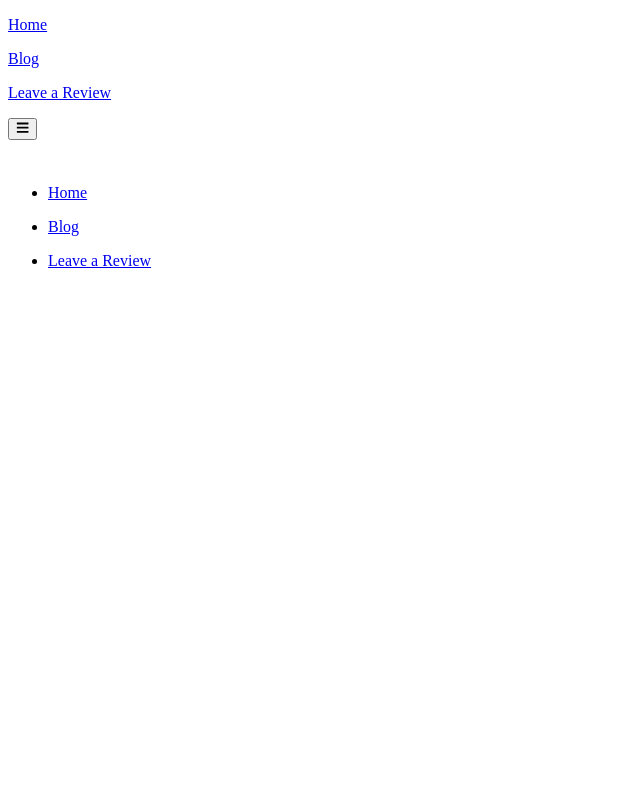
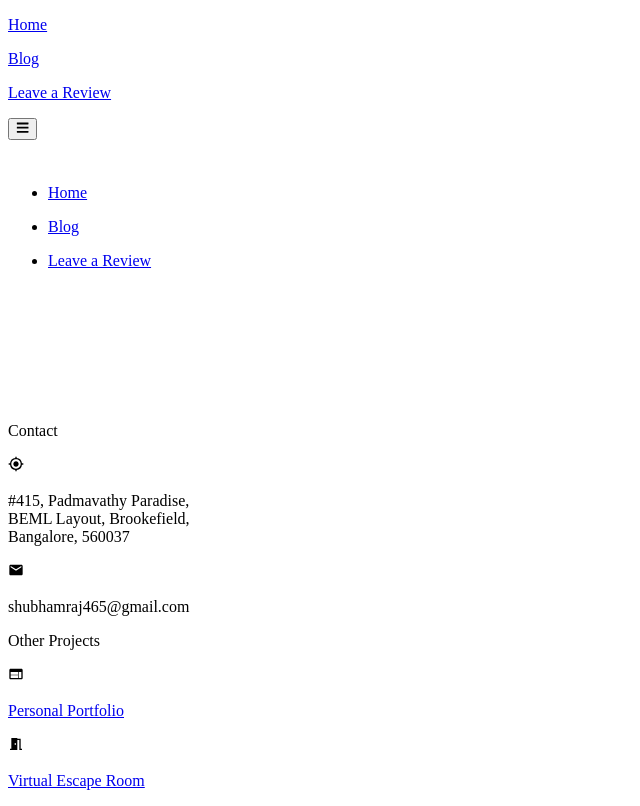
Before and after one commit to shubhamraj23/the-curious-melody, a React (Create React App) app in the folder frontend/: page / in a window 1280 px wide. Shown: the whole page, without its empty margins (0-640 px from the left). Built offline with nearby package versions, Linux system fonts and the light colour scheme; the HTML template or start-up script is replaced by a standard one.

Commit message:
Added Footer component

```diff
--- a/frontend/src/components/Body.jsx
+++ b/frontend/src/components/Body.jsx
@@ -1,6 +1,14 @@
+import { useState, useEffect } from "react"
+
 const Body = () => {
+  const [topMargin, setTopMargin] = useState('50px')
+
+  useEffect(() => {
+    setTopMargin(document.getElementsByClassName('nav-fix')[0].offsetHeight)
+  }, [])
+
   return (
-    <div style={{marginTop: "50px"}}>
+    <div style={{marginTop: `${topMargin}px`}}>
 
     </div>
   )
--- a/frontend/src/components/Footer.jsx
+++ b/frontend/src/components/Footer.jsx
@@ -1,7 +1,93 @@
+import { MdEmail, MdOutlineMyLocation, MdWeb, MdMeetingRoom } from "react-icons/md";
+
 const Footer = () => {
   return (
-    <div>
+    <div className="bg-emerald-300">
+      <div className="py-4">
+        <div className="flex">
+          <div className="w-2/3 md:w-1/2">
+            <div className="px-2">
+              <div>
+                <p className="mx-auto font-semibold text-center text-base md:text-lg text-white baseline">Contact</p>
+              </div>
 
+              <div className="">
+                <div className="flex">
+                  <div className="mx-auto">
+                    <div className="py-2">
+                      <MdOutlineMyLocation className="text-lg text-white mx-auto" />
+                    </div>
+
+                    <div className="">
+                      <p className="text-sm md:text-base text-black">
+                        #415, Padmavathy Paradise, <br />
+                        BEML Layout, Brookefield, <br />
+                        Bangalore, 560037
+                      </p>
+                    </div>
+                  </div>
+                </div>
+
+                <div className="flex">
+                  <div className="mx-auto">
+                    <div className="py-2">
+                      <MdEmail className="text-lg text-white mx-auto" />
+                    </div>
+
+                    <div className="">
+                      <p className="text-sm md:text-base text-black">
+                        shubhamraj465@gmail.com
+                      </p>
+                    </div>
+                  </div>
+                </div>
+              </div>
+            </div>
+          </div>
+
+          <div className="w-1/3 md:w-1/2">
+            <div className="px-2">
+              <div>
+                <p className="mx-auto font-semibold text-center text-base md:text-lg text-white baseline">Other Projects</p>
+              </div>
+
+              <div className="">
+                <div className="flex">
+                  <div className="mx-auto">
+                    <div className="py-2">
+                      <MdWeb className="text-lg text-white mx-auto" />
+                    </div>
+
+                    <div className="">
+                      <a href="https://shubhamraj23.github.io/personal-portfolio" target="_blank" rel="noreferrer">
+                        <p className="text-sm md:text-base text-green-900 font-semibold text-center">
+                          Personal Portfolio
+                        </p>
+                      </a>
+                    </div>
+                  </div>
+                </div>
+
+                <div className="flex">
+                  <div className="mx-auto">
+                    <div className="py-2">
+                      <MdMeetingRoom className="text-lg text-white mx-auto" />
+                    </div>
+
+                    <div className="">
+                      <a href="https://shubhamraj23.github.io/escape-room" target="_blank" rel="noreferrer">
+                        <p className="text-sm md:text-base text-green-900 font-semibold text-center">
+                          Virtual Escape Room
+                        </p>
+                      </a>
+                    </div>
+                  </div>
+                </div>
+              </div>
+            </div>
+          </div>
+        </div>
+      </div>
     </div>
   )
 }
--- a/frontend/src/styles.css
+++ b/frontend/src/styles.css
@@ -471,6 +471,15 @@ Ensure the default browser behavior of the `hidden` attribute.
   margin-right: auto;
 }
 
+.my-auto {
+  margin-top: auto;
+  margin-bottom: auto;
+}
+
+.block {
+  display: block;
+}
+
 .flex {
   display: flex;
 }
@@ -479,8 +488,32 @@ Ensure the default browser behavior of the `hidden` attribute.
   display: none;
 }
 
+.h-full {
+  height: 100%;
+}
+
 .w-full {
   width: 100%;
+}
+
+.w-1\/2 {
+  width: 50%;
+}
+
+.w-2\/3 {
+  width: 66.666667%;
+}
+
+.w-1\/3 {
+  width: 33.333333%;
+}
+
+.w-3\/5 {
+  width: 60%;
+}
+
+.w-2\/5 {
+  width: 40%;
 }
 
 .cursor-default {
@@ -489,6 +522,10 @@ Ensure the default browser behavior of the `hidden` attribute.
 
 .cursor-pointer {
   cursor: pointer;
+}
+
+.items-center {
+  align-items: center;
 }
 
 .justify-between {
@@ -529,6 +566,24 @@ Ensure the default browser behavior of the `hidden` attribute.
   padding-bottom: 0.5rem;
 }
 
+.px-2 {
+  padding-left: 0.5rem;
+  padding-right: 0.5rem;
+}
+
+.py-1 {
+  padding-top: 0.25rem;
+  padding-bottom: 0.25rem;
+}
+
+.pt-2 {
+  padding-top: 0.5rem;
+}
+
+.pb-1 {
+  padding-bottom: 0.25rem;
+}
+
 .text-left {
   text-align: left;
 }
@@ -547,6 +602,16 @@ Ensure the default browser behavior of the `hidden` attribute.
   line-height: 1.5rem;
 }
 
+.text-sm {
+  font-size: 0.875rem;
+  line-height: 1.25rem;
+}
+
+.text-xs {
+  font-size: 0.75rem;
+  line-height: 1rem;
+}
+
 .font-semibold {
   font-weight: 600;
 }
@@ -559,6 +624,11 @@ Ensure the default browser behavior of the `hidden` attribute.
 .text-green-900 {
   --tw-text-opacity: 1;
   color: rgb(20 83 45 / var(--tw-text-opacity));
+}
+
+.text-black {
+  --tw-text-opacity: 1;
+  color: rgb(0 0 0 / var(--tw-text-opacity));
 }
 
 .outline-none {
@@ -614,4 +684,31 @@ body::-webkit-scrollbar {
   .md\:hidden {
     display: none;
   }
+
+  .md\:w-2\/3 {
+    width: 66.666667%;
+  }
+
+  .md\:w-1\/3 {
+    width: 33.333333%;
+  }
+
+  .md\:w-1\/2 {
+    width: 50%;
+  }
+
+  .md\:px-6 {
+    padding-left: 1.5rem;
+    padding-right: 1.5rem;
+  }
+
+  .md\:text-lg {
+    font-size: 1.125rem;
+    line-height: 1.75rem;
+  }
+
+  .md\:text-base {
+    font-size: 1rem;
+    line-height: 1.5rem;
+  }
 }
```
